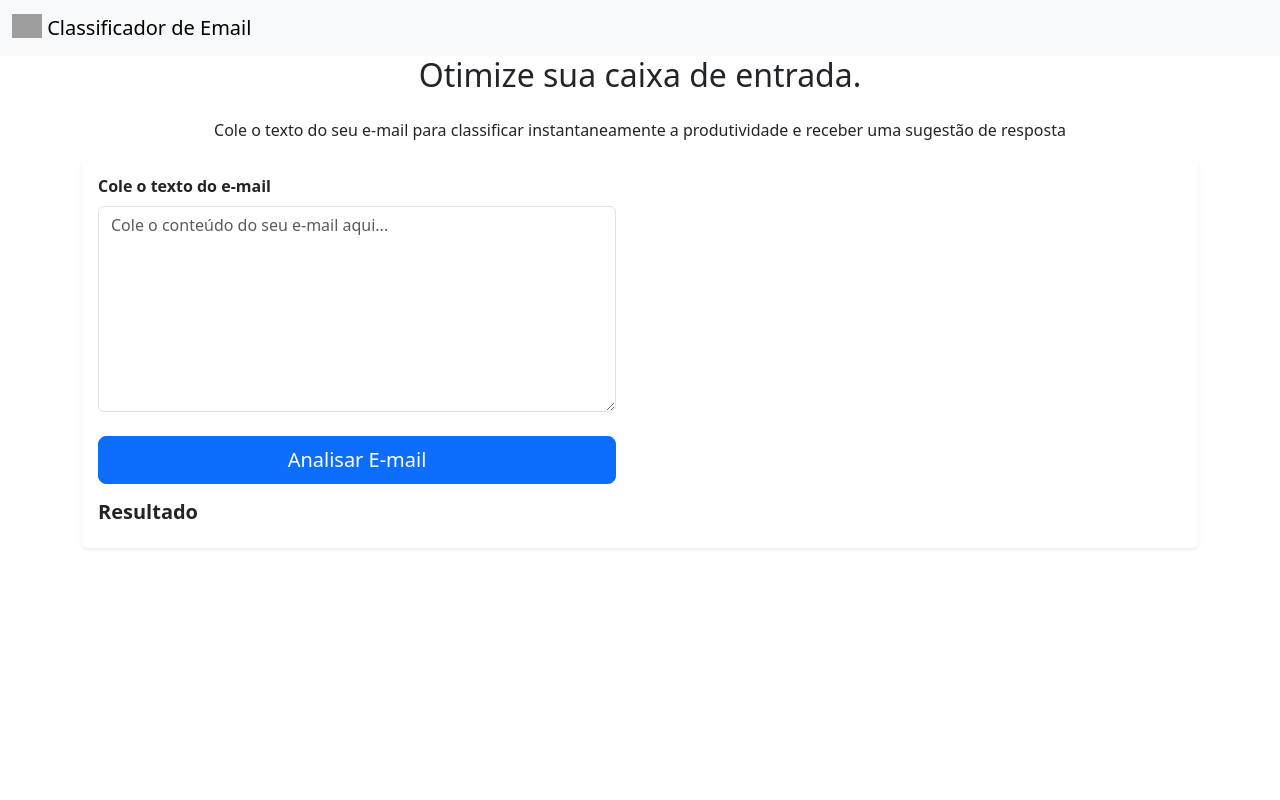
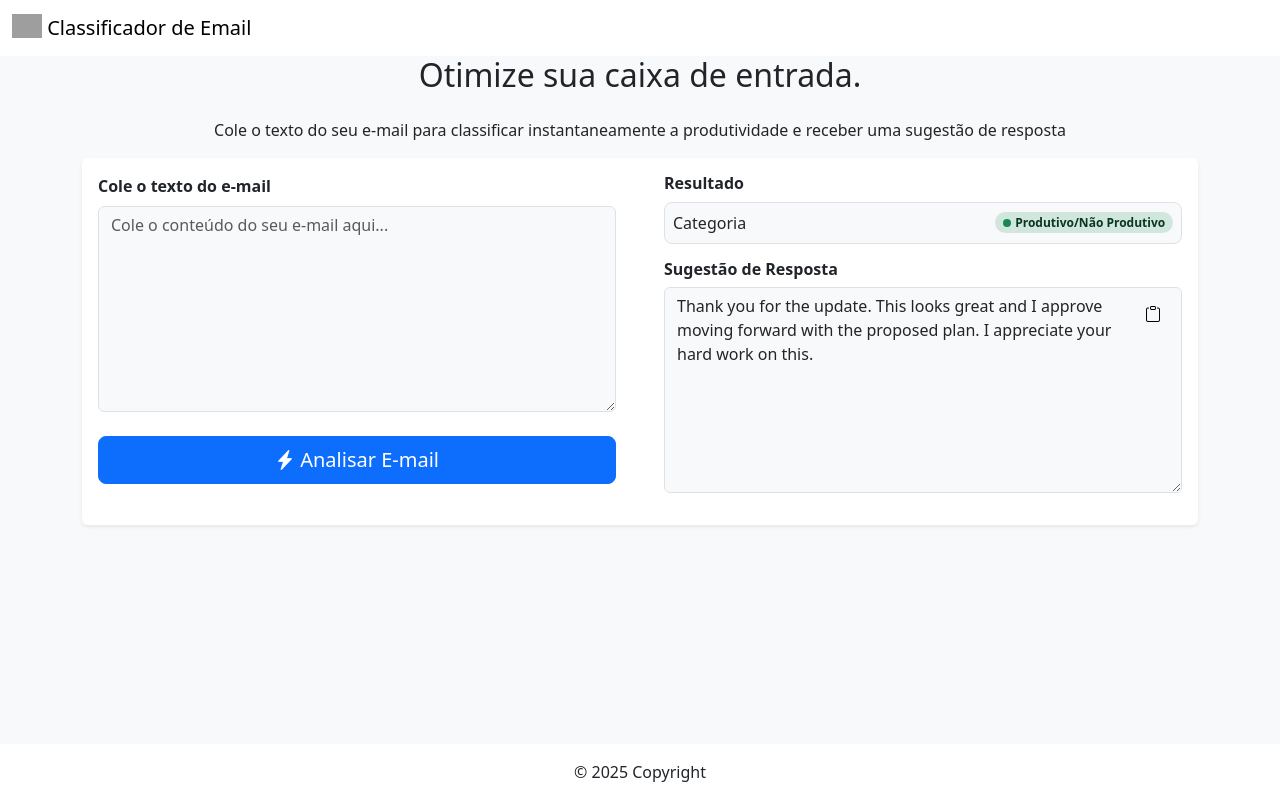
Before and after one commit to GuilhermeLuan/email-classifier, a Flask app: page / in a window 1280 px wide. Run offline with Flask 3, Linux system fonts and the light colour scheme; grey boxes are pictures that could not be loaded.

Commit message:
feat(ui): update index.html with Bootstrap enhancements and new features
* Added Bootstrap Icons for improved UI elements
* Changed body and navbar background colors for better aesthetics
* Introduced a new footer for copyright information
* Enhanced textarea with a copy button for suggested replies

```diff
--- a/src/templates/index.html
+++ b/src/templates/index.html
@@ -5,11 +5,12 @@
     <meta name="viewport" content="width=device-width, initial-scale=1">
     <link href="https://cdn.jsdelivr.net/npm/bootstrap@5.3.8/dist/css/bootstrap.min.css" rel="stylesheet"
           integrity="sha384-sRIl4kxILFvY47J16cr9ZwB07vP4J8+LH7qKQnuqkuIAvNWLzeN8tE5YBujZqJLB" crossorigin="anonymous">
+    <link rel="stylesheet" href="https://cdn.jsdelivr.net/npm/bootstrap-icons@1.13.1/font/bootstrap-icons.min.css">
     <link rel="stylesheet" href="styles.css">
     <title>Document</title>
 </head>
-<body>
-<nav class="navbar navbar-expand-lg bg-body-tertiary">
+<body class="bg-light">
+<nav class="navbar navbar-expand-lg bg-white">
     <div class="container-fluid">
         <a class="navbar-brand" href="#">
             <img src="https://static.vecteezy.com/system/resources/thumbnails/018/886/508/small_2x/email-line-icon-png.png"
@@ -39,7 +40,7 @@
 
                 <div class="mb-3">
                     <label for="emailText" class="form-label fw-bold">Cole o texto do e-mail</label>
-                    <textarea class="form-control" id="emailText" rows="8"
+                    <textarea class="form-control bg-light" id="emailText" rows="8"
                               placeholder="Cole o conteúdo do seu e-mail aqui..."></textarea>
 
                     <div class="d-grid mt-4">
@@ -48,17 +49,41 @@
                         </button>
                     </div>
                 </div>
+            </div>
 
-
-                <div class="col-md-6">
-                    <h5 class="fw-bold">Resultado</h5>
+            <div class="col-md-6">
+                <h6 class="fw-bold">Resultado</h6>
+                <div class="d-flex justify-content-between align-items-center border rounded-3 p-2 mb-3 bg-light">
+                    <span>Categoria</span>
+                    <span class="badge bg-success-subtle text-success-emphasis rounded-pill d-flex align-items-center">
+                        <span class="p-1 bg-success rounded-circle me-1"></span> Produtivo/Não Produtivo
+                    </span>
                 </div>
 
+                <div class="mb-3">
+                    <h6 class="fw-bold">Sugestão de Resposta</h6>
+                    <div class="position-relative"> <textarea readonly class="form-control bg-light" id="suggestedReply"
+                                                              rows="8"
+                                                              placeholder="Sugestão de resposta aparecerá aqui..."
+                                                              style="padding-right: 40px;">Thank you for the update. This looks great and I approve moving forward with the proposed plan. I appreciate your hard work on this.</textarea>
 
+                        <button type="button" class="btn btn-light position-absolute top-0 end-0 m-2" id="copyButton"
+                                title="Copiar texto">
+                            <i class="bi bi-clipboard"></i>
+                        </button>
+                    </div>
+                </div>
             </div>
+
         </div>
     </div>
 </div>
+
+<footer class="fixed-bottom text-center">
+  <div class="text-center p-3 bg-white" >
+    © 2025 Copyright
+  </div>
+</footer>
 
 <script src="https://cdn.jsdelivr.net/npm/bootstrap@5.3.8/dist/js/bootstrap.bundle.min.js"
         integrity="sha384-FKyoEForCGlyvwx9Hj09JcYn3nv7wiPVlz7YYwJrWVcXK/BmnVDxM+D2scQbITxI"
```
